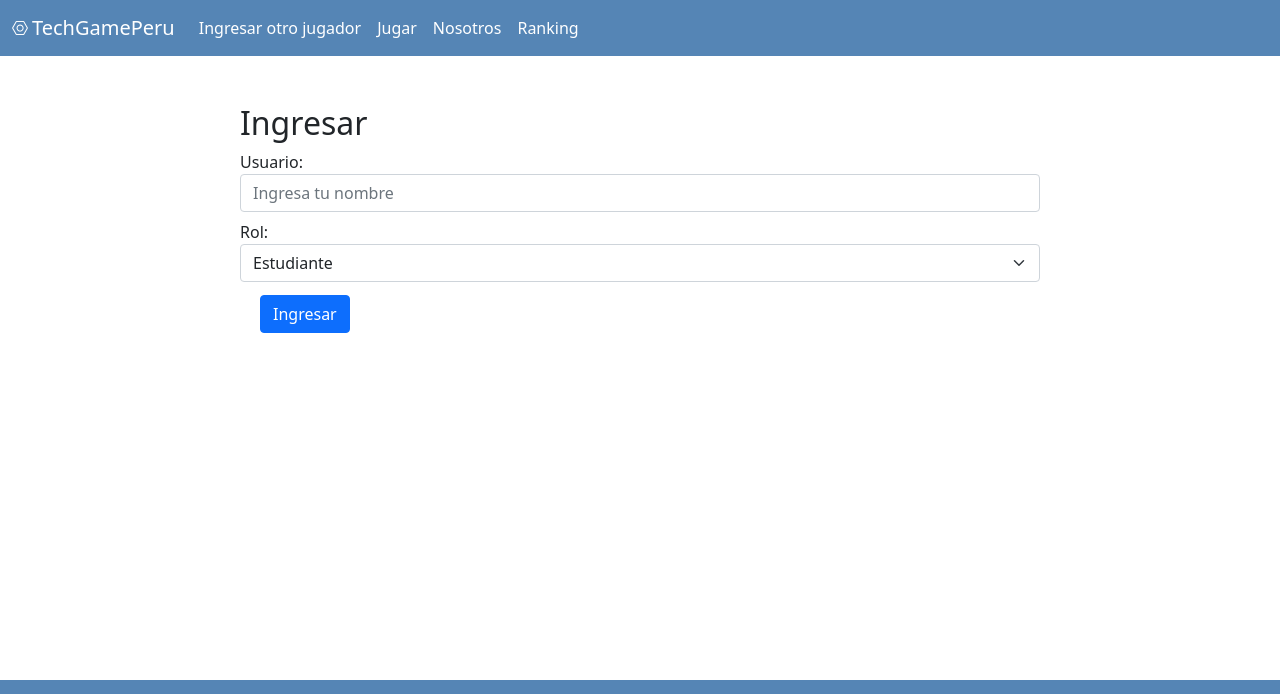
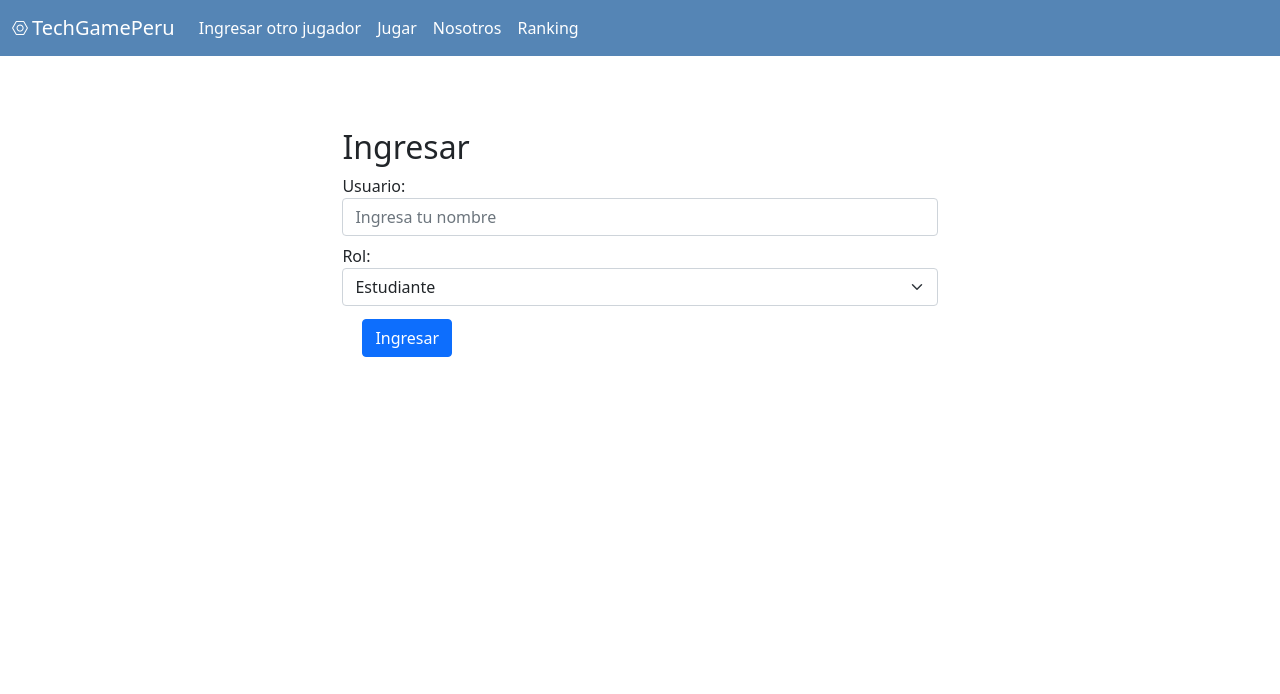
Before and after one commit to sarariveros/ProyectoU1, a website built with Vite: page index.html in a window 1280 px wide. Shown: the top 694 px of the page. Built offline with nearby package versions, Linux system fonts and the light colour scheme.

Commit message:
Actualizacion de los estilos y v_6

```diff
--- a/index.html
+++ b/index.html
@@ -60,7 +60,7 @@
   <audio id="audio" src="https://cdn.pixabay.com/audio/2022/09/27/audio_2a84af0774.mp3">
   </audio>
 
-  <main class="principal">
+  <main class="principal pt-4">
     <div id="vista_1"></div>
     <div id="vista_2"></div>
     <div id="vista_5"></div>
--- a/src/css/union.css
+++ b/src/css/union.css
@@ -1,5 +1,9 @@
-@import url('./vista_1.css');
 @import url('./vista_2.css');
 @import url('./vista_3.css');
 @import url('./vista_4.css');
 @import url('./vista_5.css');
+
+#vista_1{
+    width: 60%;
+    margin: 0 auto;
+}
--- a/src/html/vista_6.html
+++ b/src/html/vista_6.html
@@ -1,19 +1,18 @@
 <div class="modal fade " id="instrucciones" data-bs-backdrop="static" data-bs-keyboard="false" tabindex="-1" aria-labelledby="instruccionesLabel"  aria-hidden="true">
-    <div class="modal-dialog modal-lg">
-        <div class="modal-content">
+    <div class="modal-dialog modal-lg ">
+        <div class="modal-content v3_container">
             <button type="button " class="btn-close position-absolute end-0 pt-4" data-bs-dismiss="modal" aria-label="Close"></button>
             <div class="w-25 position-absolute m-3">
             <img src="https://www.deere.com.ar/assets/images/ar/es/john-deere-for-kids/memoria/johndeere-memoria-01-logo.png" alt="" class="w-100 ">
             </div>
             <h2 class="mx-auto pt-4">¿Como jugar?</h2>
-            <div class="modal-body m-3">
+            <div class="modal-body m-3 pt-5 ">
 
-            <ol class="list-group list-group-numbered w-75 m-auto " >
-                <li class="list-group-item">Dar click al boton iniciar para que  las cartas boca abajo se mezclen.</li>
-                <li class="list-group-item">Seleccionar 2 cartar y si estas coinciden son retiradas</li>
-                <li class="list-group-item">El fin es retirar todas las cartas en el menor tiempo y movimientos .</li>
-              </ol>
-
+                <ol class="list-group list-group-numbered w-75 m-auto" >
+                    <li class="list-group-item">Dar click al boton iniciar para que  las cartas boca abajo se mezclen.</li>
+                    <li class="list-group-item">Seleccionar 2 cartar y si estas coinciden son retiradas</li>
+                    <li class="list-group-item">El fin es retirar todas las cartas en el menor tiempo y movimientos .</li>
+                 </ol>
 
         </div>
     </div>
--- a/style.css
+++ b/style.css
@@ -3,15 +3,20 @@
     --theme-secondary: #fff;
     --card-color: #5585b5;
     --text-color: black;
+    --text-color-juego: #fff;
     --text-color-header: #fff ;
     --text-color-header-hover: #0e263b ;
     --text-color-inverse:#fffffc;
     --boton:#588157 ;
-    --color-2: #79c2d0;
     --color-header: #5585b5;
     --color-footer: var(--theme-primary);
     --color-text-footer: #fff;
+    --bg-button: #79c2d0;
+    --color-button: #fff;
+    --color-button-hover: #fffffc;
+    --text-button-hover: #5585b5;
     --card-juego: #fff;
+    --color-button-theme: #212529;
   }
 
  :root[data-theme="dark"] {
@@ -21,6 +26,9 @@
     --text-color: #e5e5e5;
     --text-color-inverse:#0c1821;
     --boton:#185339;
+    --color-button: #0c1821;
+    --color-button-hover: #bbcfdd;
+    --color-button-theme: #fff;
     color-scheme: dark;
 }
 
@@ -33,8 +41,8 @@ body{
 }
 
 .principal {
-    min-height: 70vh;
-    width: 70vw;
+    min-height: 80vh;
+    width: 90vw;
     margin: 0 auto;
 }
 
@@ -52,6 +60,7 @@ body{
 
 .nav-link{
     color: var(--text-color-header);
+    cursor: pointer;
 }
 
 .nav-link:hover{
```
